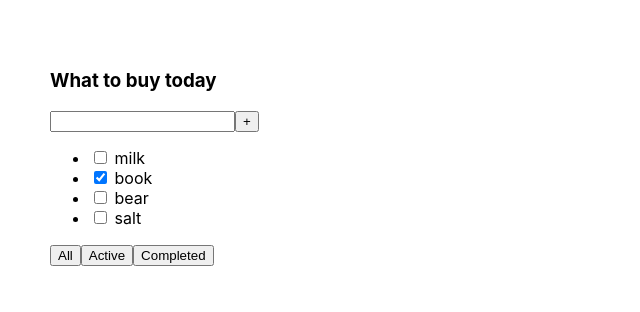
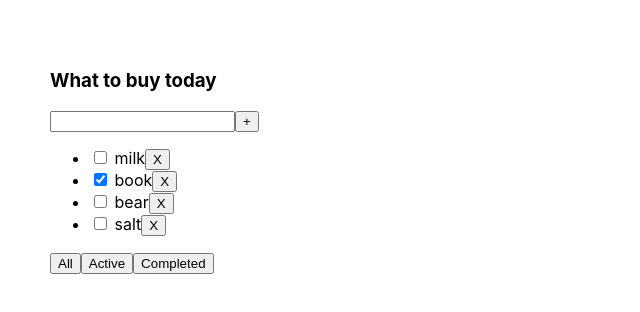
Before and after one commit to ArtemYanchenko/my-todolist, a React (Create React App) app: page / in a window 1280 px wide. Shown: the top 312 px of the page, without its empty margins (0-640 px from the left). Built offline with nearby package versions, Linux system fonts and the light colour scheme.

Commit message:
done filter and remove good

```diff
--- a/src/App.tsx
+++ b/src/App.tsx
@@ -1,4 +1,4 @@
-import React from 'react'
+import React, {useState} from 'react'
 import './App.css'
 import ShopList from './components/ShopList';
 import {v1} from 'uuid';
@@ -7,16 +7,24 @@ export type GoodType = { id: string, title: string, inBacket: boolean }
 
 export function App() {
 
-    const goods:GoodType[] = [
+    const [goods, setGoods] = useState<GoodType[]>([
         {id: v1(), title: 'milk', inBacket: false},
         {id: v1(), title: 'book', inBacket: true},
         {id: v1(), title: 'bear', inBacket: false},
         {id: v1(), title: 'salt', inBacket: false},
-    ]
+    ])
+
+    function removeGood(goodID: string) {
+        setGoods(goods.filter(g => g.id !== goodID))
+    }
 
     return (
         <div className="App">
-            <ShopList title={'What to buy today'} goods={goods}/>
+            <ShopList
+                title={'What to buy today'}
+                goods={goods}
+                removeGood={removeGood}
+            />
         </div>
     )
 }
--- a/src/components/ShopList.tsx
+++ b/src/components/ShopList.tsx
@@ -1,17 +1,42 @@
-import React, {FC} from 'react';
+import React, {FC, useState} from 'react';
 import {GoodType} from '../App';
+
+
+type FilterType = 'all' | 'active' | 'completed'
 
 type PropsType = {
     title: string
     goods: GoodType[]
+    removeGood:(goodID:string)=>void
 }
 
 
 const ShopList: FC<PropsType> = (
     {
         title,
-        goods
+        goods,
+        removeGood
     }) => {
+    const [filter,setFilter] = useState<FilterType>('all')
+
+
+    const onClickFilterFandler = (filterValue:FilterType) => {
+        setFilter(filterValue)
+    }
+
+
+    let filteredGoods = goods;
+
+    if (filter === 'active') {
+        filteredGoods = goods.filter(g=>!g.inBacket)
+    }
+
+    if (filter === 'completed') {
+        filteredGoods = goods.filter(g=>g.inBacket)
+    }
+
+
+
     return (
         <div className={'Shoplist'}>
             <h3>{title}</h3>
@@ -20,18 +45,22 @@ const ShopList: FC<PropsType> = (
                 <button>+</button>
             </div>
             <ul>
-                {goods.map(g => {
+                {filteredGoods.map(g => {
+                    const removeGoodHandler = () => {
+                        removeGood(g.id)
+                    }
                     return (
-                        <li>
+                        <li key={g.id}>
                             <input type="checkbox" checked={g.inBacket}/> <span>{g.title}</span>
+                            <button onClick={removeGoodHandler}>X</button>
                         </li>
                     )
                 })}
             </ul>
             <div>
-                <button>All</button>
-                <button>Active</button>
-                <button>Completed</button>
+                <button onClick={()=>{onClickFilterFandler('all')}}>All</button>
+                <button onClick={()=>{onClickFilterFandler('active')}}>Active</button>
+                <button onClick={()=>{onClickFilterFandler('completed')}}>Completed</button>
             </div>
         </div>
     );
```
